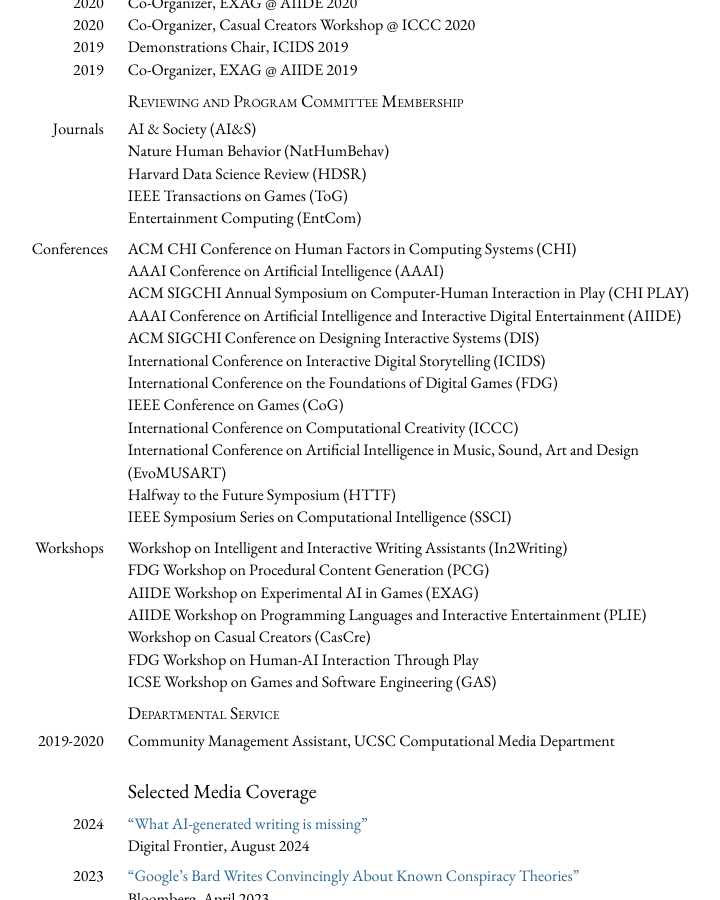
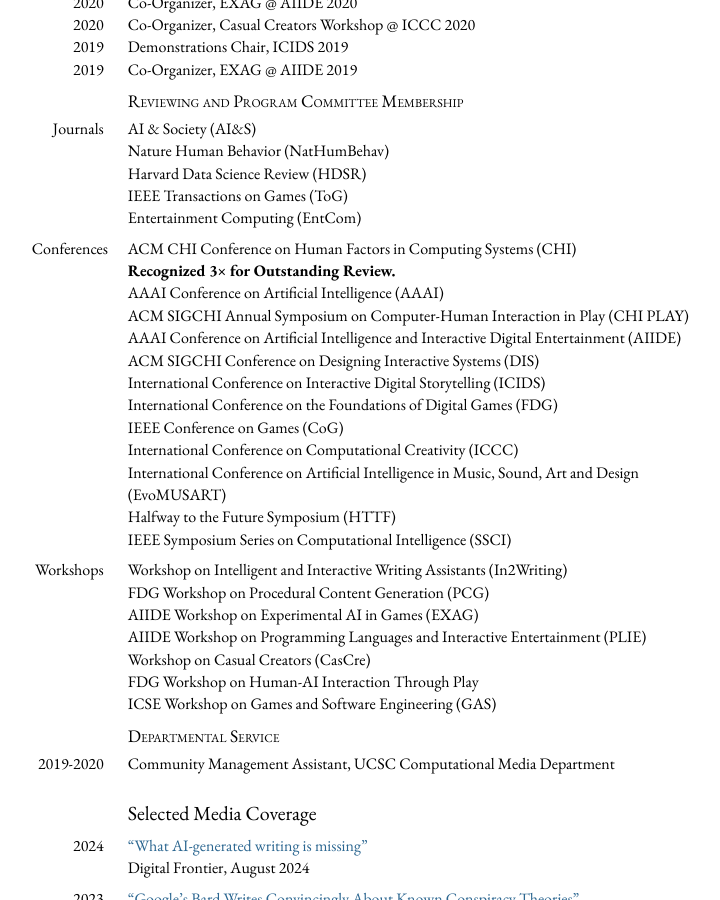
Before and after one commit to mkremins/mkremins.github.io, a Jekyll site: the page built from cv/index.html, in a window 1280 px wide and 900 px high, scrolled down 10775 px. Shown: the whole window, without its empty margins (255-975 px from the left). Built offline with Jekyll 4.4.1, drawn with Linux system fonts in a browser that asks for light colours.

Commit message:
Add CHI 'Outstanding Review' recognitions

```diff
--- a/cv/index.html
+++ b/cv/index.html
@@ -496,6 +496,7 @@ layout: null
           <div class="dated-date">Conferences</div>
           <div class="dated-content">
             ACM CHI Conference on Human Factors in Computing Systems (CHI)<br>
+            <span class="award">Recognized 3× for Outstanding Review.</span><br>
             AAAI Conference on Artificial Intelligence (AAAI)<br>
             ACM SIGCHI Annual Symposium on Computer-Human Interaction in Play (CHI PLAY)<br>
             AAAI Conference on Artificial Intelligence and Interactive Digital Entertainment (AIIDE)<br>
```
